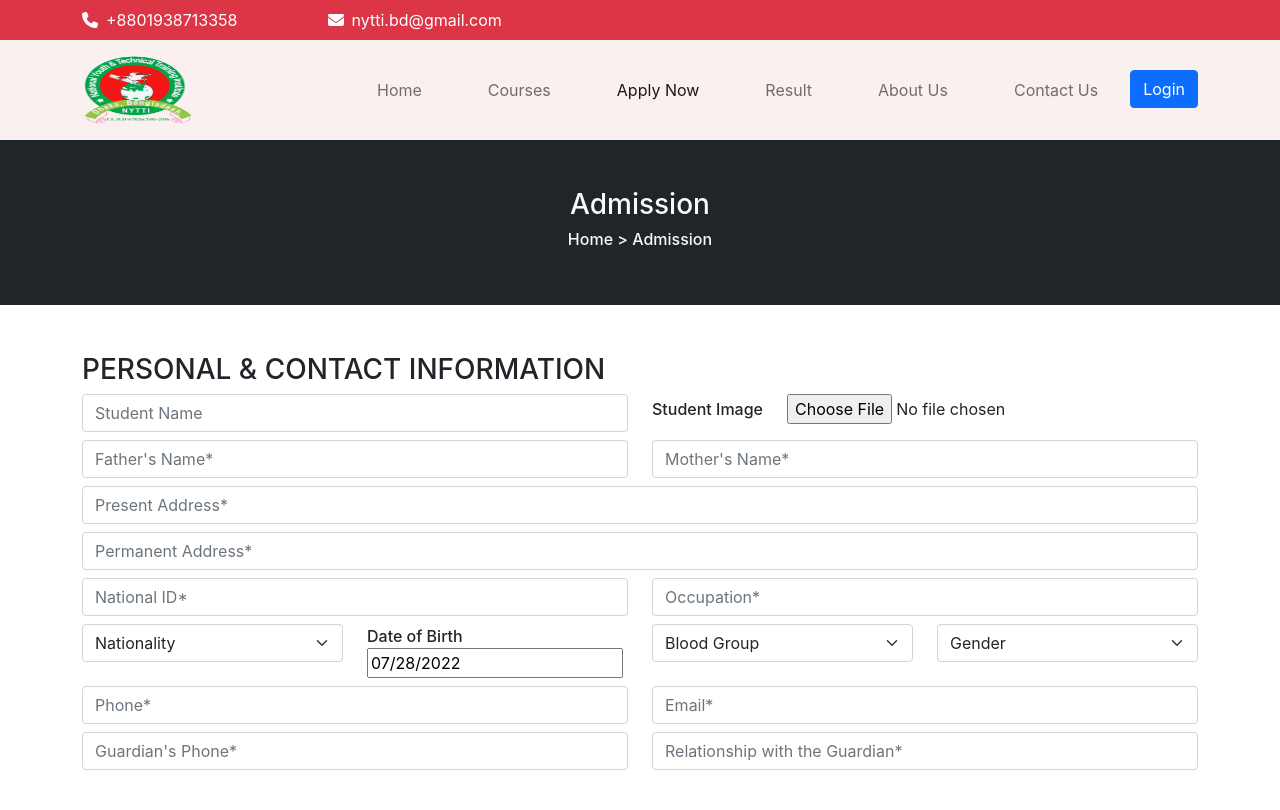
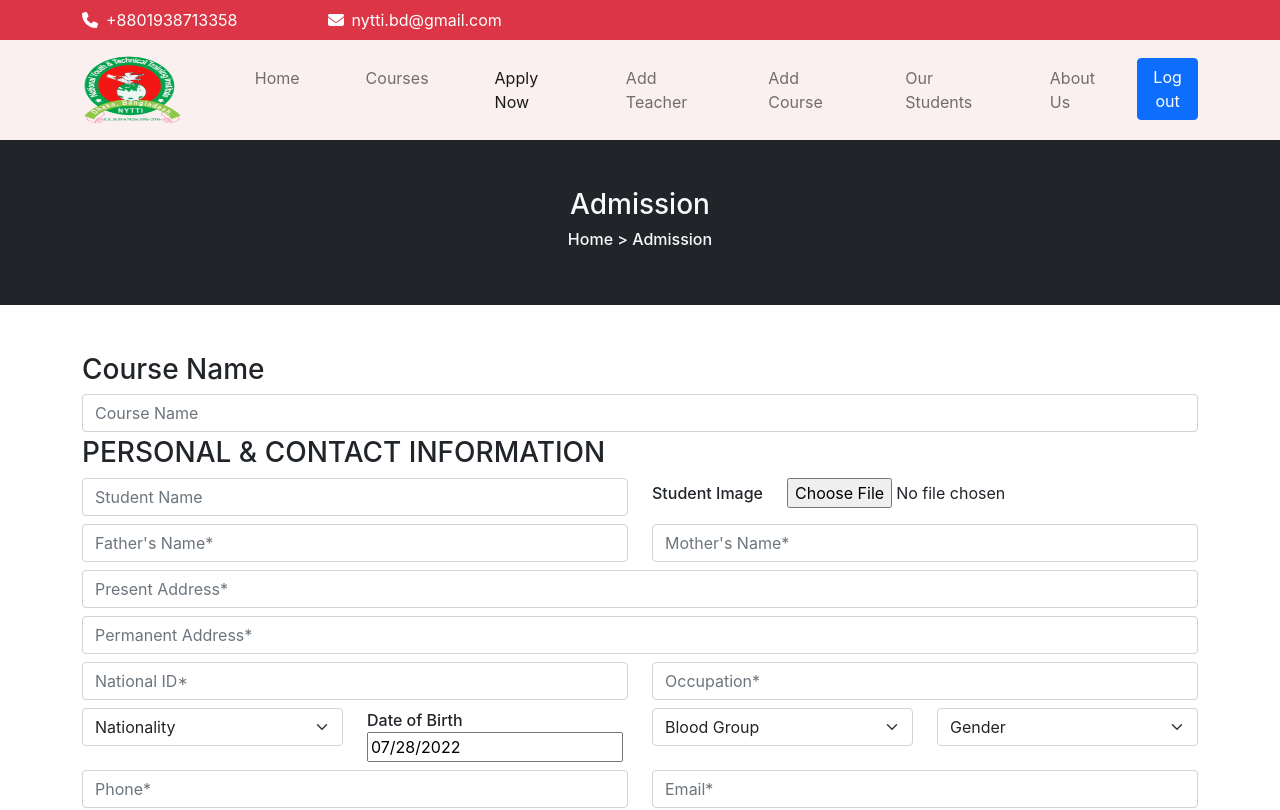
Before and after one commit to asmhasansarker/nytti-offical-website, a React (Create React App) app: page /applyNow in a window 1280 px wide. Shown: the top 810 px of the page. Built offline with nearby package versions, Linux system fonts and the light colour scheme.

Commit message:
application form maintainence

```diff
--- a/src/App.js
+++ b/src/App.js
@@ -29,8 +29,8 @@ export const AllCourses = createContext();
 // const getToken = false;
 const App = () => {
   let [user, setUser] = useState({
-    isSignedIn: false,
-    role: "user",
+    isSignedIn: true,
+    role: "admin",
   });
 
 
--- a/src/components/Apply/ApplyNowForm/ApplyNowForm.jsx
+++ b/src/components/Apply/ApplyNowForm/ApplyNowForm.jsx
@@ -31,7 +31,7 @@ const ApplyNowForm = () => {
 
 
 
-  let nameRef,fatherNameRef, motherNameRef, presentAddressRef, permanentAddressRef, nidRef, occupationRef,
+  let nameOfCourseRef,nameRef,fatherNameRef, motherNameRef, presentAddressRef, permanentAddressRef, nidRef, occupationRef,
     nationalityRef, bloodGroupRef, genderRef, phoneRef, emailRef, guardiansPhoneRef, relationshipWithGuardianRef, sscSchoolRef, sscBoardRef, sscYearRef, sscGpaRef, hscSchoolRef, hscBoardRef, hscYearRef, hscGpaRef, graduationUniversityRef, graduationBoardRef, graduationYearRef, graduationGpaRef, postGraduationUniversityRef, postGraduationBoardRef, postGraduationYearRef, postGraduationGpaRef, referenceNameRef, referencePhoneRef, referenceBatchRef, referenceRollRef, relationWithReferenceRef = useRef()
 
 
@@ -52,6 +52,7 @@ const ApplyNowForm = () => {
 
   const SubmitLogin = async() => {
 
+    let nameOfCourse = nameOfCourseRef.value;
     let name = nameRef.value;
     let fatherName = fatherNameRef.value;
     let motherName = motherNameRef.value;
@@ -93,12 +94,12 @@ const ApplyNowForm = () => {
 
     let photo = await imgFunc();
 
-    console.log(photo);
+    // console.log(photo);
     let newStudentInfo = {
-      name,photo,fatherName,motherName,presentAddress,permanentAddress,nid,occupation,dateOfBirth,nationality,bloodGroup,gender,phone,email,guardiansPhone,relationshipWithGuardian,sscSchool,sscBoard,sscYear,sscGpa,hscSchool,hscBoard,hscYear,hscGpa,graduationUniversity,graduationBoard,graduationYear,graduationGpa,postGraduationUniversity,postGraduationBoard,postGraduationYear,postGraduationGpa,referenceName,referencePhone,referenceBatch,referenceRoll,relationWithReference
+      nameOfCourse,name,photo,fatherName,motherName,presentAddress,permanentAddress,nid,occupation,dateOfBirth,nationality,bloodGroup,gender,phone,email,guardiansPhone,relationshipWithGuardian,sscSchool,sscBoard,sscYear,sscGpa,hscSchool,hscBoard,hscYear,hscGpa,graduationUniversity,graduationBoard,graduationYear,graduationGpa,postGraduationUniversity,postGraduationBoard,postGraduationYear,postGraduationGpa,referenceName,referencePhone,referenceBatch,referenceRoll,relationWithReference
     }
 
-
+    console.log(newStudentInfo)
 
   await axios.post(`${RootApi}api/students`, {
     ...newStudentInfo
@@ -116,8 +117,10 @@ const ApplyNowForm = () => {
   }
   return (
     <div className='container'>
+      <h3 className='mt-5'>Course Name</h3>
+      <div className='col'><input ref={(input) => nameOfCourseRef = input} placeholder="Course Name" className="form-control animated fadeInUp" type="text" /></div>
 
-      <h3 className='mt-5'>PERSONAL & CONTACT INFORMATION</h3>
+      <h3 className='mt-1'>PERSONAL & CONTACT INFORMATION</h3>
       <div>
         <div className='row my-2'>
           <div className='col'><input ref={(input) => nameRef = input} placeholder="Student Name" className="form-control animated fadeInUp" type="text" /></div>
```
